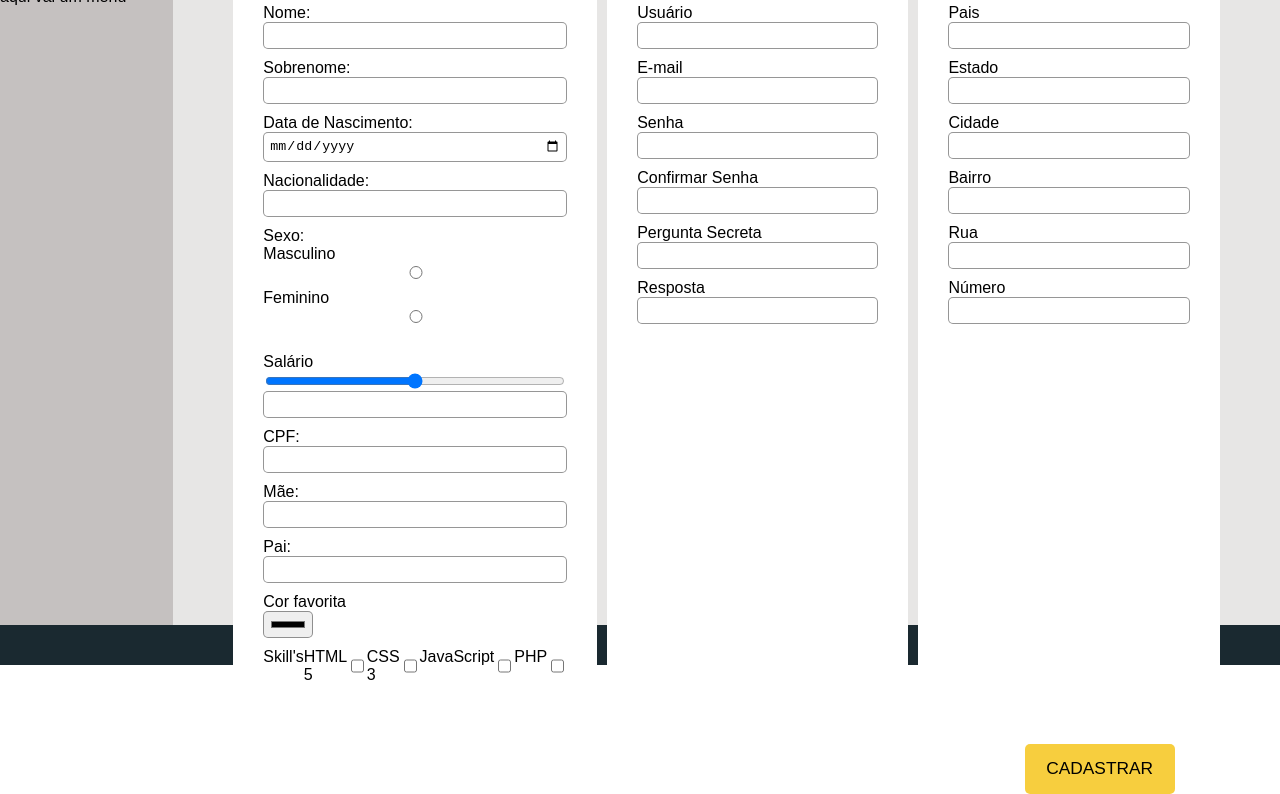
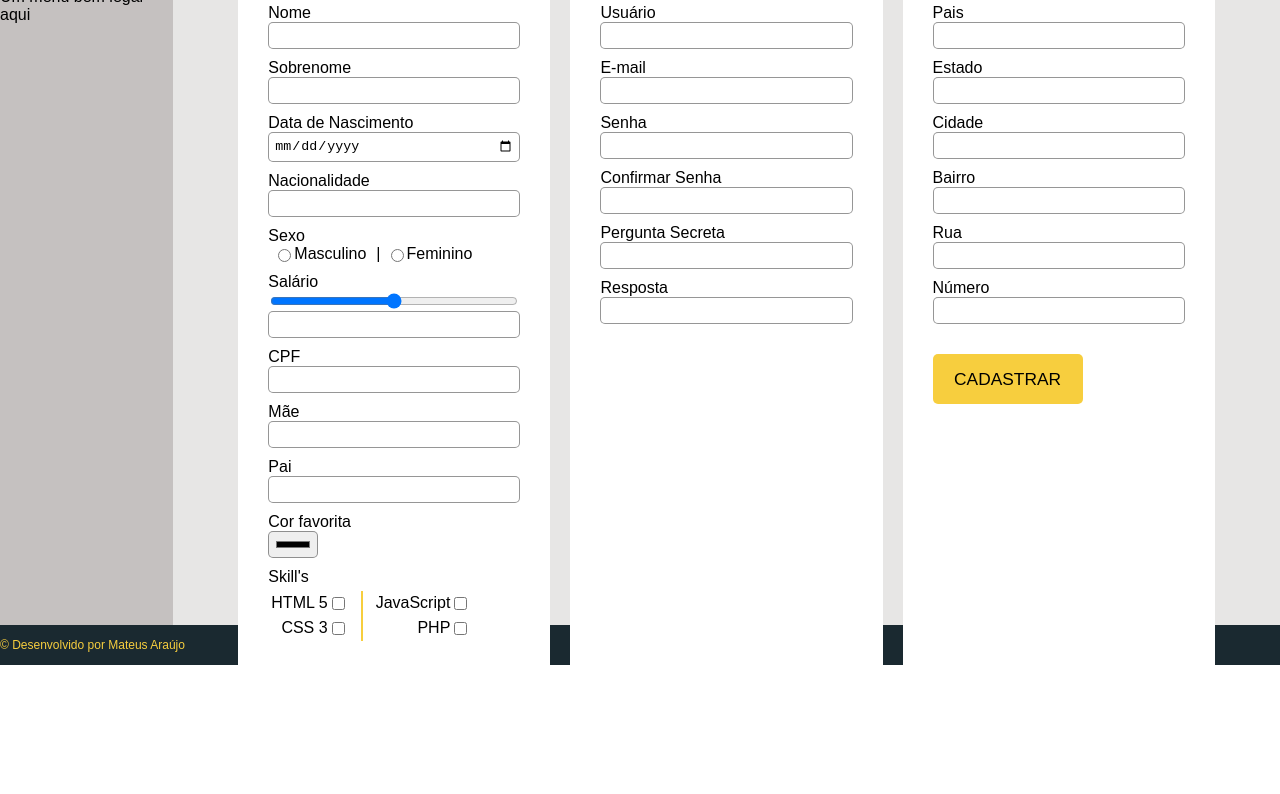
Before and after one commit to MateusAraujo9/formTeste, a plain HTML site: page index.html in a window 1280 px wide. Shown: the part 135-929 px from the top of the page. After the commit the page ends 816 px from the top, so only its background shows below. Drawn offline with Linux system fonts and the light colour scheme.

Commit message:
finalizado formulário

```diff
--- a/assets/css/style.css
+++ b/assets/css/style.css
@@ -24,6 +24,8 @@ body{
     width: 100%;
     height: 5vh;
     background-color: #1A2930;
+    display: flex;
+    align-items:center;
 }
 .flex-row{
     display: flex;
@@ -59,12 +61,21 @@ h1{
     border: 0px;
     border-radius: 5px;
     font-size: 13pt;
+    -webkit-transition: 0.5s ease-in;
+    -moz-transition: 0.5s ease-in;
+    -o-transition: 0.5s ease-in;
+    transition: 0.5s ease-in;
+}
+#camp-submit:hover #submit{
+    background-color: rgb(245, 198, 27);
+    transform: rotate(720deg);
+    cursor: pointer;
 }
 #camp-submit{
     justify-content: right;
 }
 .card{
-    margin: 0px 5px;
+    margin: 0px 10px;
     padding: 0 30px 30px 30px;
     background-color: #fff;
     border-radius: 10px;
@@ -76,12 +87,35 @@ input[type="text"], input[type="password"], input[type="number"], input[type="da
     border-radius: 5px;
     padding: 5px;
 }
-.card div{
+.card>div{
     display: flex;
     flex-direction: column;
     margin: 0 0 10px 0;
 }
 #skill{
     display: flex;
-    flex-direction: row; !important
 }
+#skill>div{
+    display: flex;
+}
+#skill>div>div{
+    display: flex;
+    flex-direction: column;
+    margin: 5px 10px 0 0;
+}
+#skill>div>div>div{
+    display: flex;
+    justify-content: right;
+    padding: 3px;
+}
+.sexo > div{
+    margin: 0 10px 0 5px;
+}
+.border-right{
+    padding-right: 10px;
+    border-right: 2px solid #F7CE3E;
+}
+.footer span{
+    color: #F7CE3E;
+    font-size: 12px;
+}
--- a/index.html
+++ b/index.html
@@ -13,7 +13,7 @@
             <div class="menu-left">
                 <img src="assets/img/logo.png" alt="logo" id="logo">
                 <div>
-                    aqui vai um menu
+                    Um menu bem legal aqui
                 </div>
             </div>
             <div class="conteudo">
@@ -23,31 +23,32 @@
                         <div class="card">
                             <h3>Dados Pessoais</h3>
                             <div>
-                                <label for="nome">Nome: </label>
+                                <label for="nome">Nome</label>
                                 <input type="text" name="nome" id="nome">
                             </div>
                             <div>
-                                <label for="sobrenome">Sobrenome: </label>
+                                <label for="sobrenome">Sobrenome</label>
                                 <input type="text" name="sobrenome" id="sobrenome">
                             </div>
                             <div>
-                                <label for="nasc">Data de Nascimento: </label>
+                                <label for="nasc">Data de Nascimento</label>
                                 <input type="date" name="nasc" id="nasc">
                             </div>
                             <div>
-                                <label for="nacionalidade">Nacionalidade: </label>
+                                <label for="nacionalidade">Nacionalidade</label>
                                 <input type="text" name="nacionalidade" id="nacionalidade">
                             </div>
                             <div>
-                                <span>Sexo: </span>
+                                <span>Sexo</span>
+                                <div class="flex-row sexo">
                                     <div class="flex-row">
-                                    <div class="flex-column">
+                                        <input type="radio" name="sexo" id="masc">
                                         <label for="masc">Masculino</label>
-                                        <input type="radio" name="sexo" id="masc">
                                     </div>
-                                    <div class="flex-column">
+                                    |
+                                    <div class="flex-row">
+                                        <input type="radio" name="sexo" id="femin">
                                         <label for="femin">Feminino</label>
-                                        <input type="radio" name="sexo" id="femin">
                                     </div>
                                 </div>
                             </div>
@@ -57,15 +58,15 @@
                                 <input type="text" id="salario" readonly>
                             </div>
                             <div>
-                                <label for="cpf">CPF: </label>
+                                <label for="cpf">CPF</label>
                                 <input type="text" name="cpf" id="cpf" maxlength="11">
                             </div>
                             <div>
-                                <label for="mae">Mãe: </label>
+                                <label for="mae">Mãe</label>
                                 <input type="text" name="mae" id="mae">
                             </div>
                             <div>
-                                <label for="pai">Pai: </label>
+                                <label for="pai">Pai</label>
                                 <input type="text" name="pai" id="pai">
                             </div>
                             <div>
@@ -74,19 +75,32 @@
                             </div>
                             <div id="skill">
                                 <span>Skill's</span>
+                                <div>
+                                    <div class="border-right">
+                                        <div>
                                             <label for="html">HTML 5</label>
                                             <input type="checkbox" name="html" id="html">
+                                        </div>
+                                        <div>
                                             <label for="css">CSS 3</label>
                                             <input type="checkbox" name="html" id="html">
+                                        </div>
+                                    </div>
+                                    <div>
+                                        <div>
                                             <label for="js">JavaScript</label>
                                             <input type="checkbox" name="js" id="js">
+                                        </div>
+                                        <div>
                                             <label for="php">PHP</label>
                                             <input type="checkbox" name="php" id="php">
                                         </div>
                                     </div>
+                                </div>
+                            </div>
+                        </div>
                         <div class="card">
                             <h3>Informações da conta</h3>
-                            <div>
                             <div>
                                 <label for="user">Usuário</label>
                                 <input type="text" name="user" id="user">
@@ -109,7 +123,6 @@
                             <div>
                                 <label for="resp">Resposta</label>
                                 <input type="text" name="resp" id="resp">
-                                </div>
                             </div>
                         </div>
                         <div class="card">
@@ -138,16 +151,17 @@
                                 <label for="num">Número</label>
                                 <input type="number" name="num" id="num">
                             </div>
-                        </div>
-                    </div>
                             <div class="flex-row" id="camp-submit">
                                 <input type="submit" value="CADASTRAR" id="submit">
                             </div>
+                        </div>
+                    </div>
+
                 </form>
             </div>
         </div>
         <div class="footer">
-
+            <span>&copy; Desenvolvido por Mateus Araújo</span>
         </div>
     </div>
     <script src="assets/js/script.js"></script>
```
Lines whose indentation alone changed are shown as unchanged.
